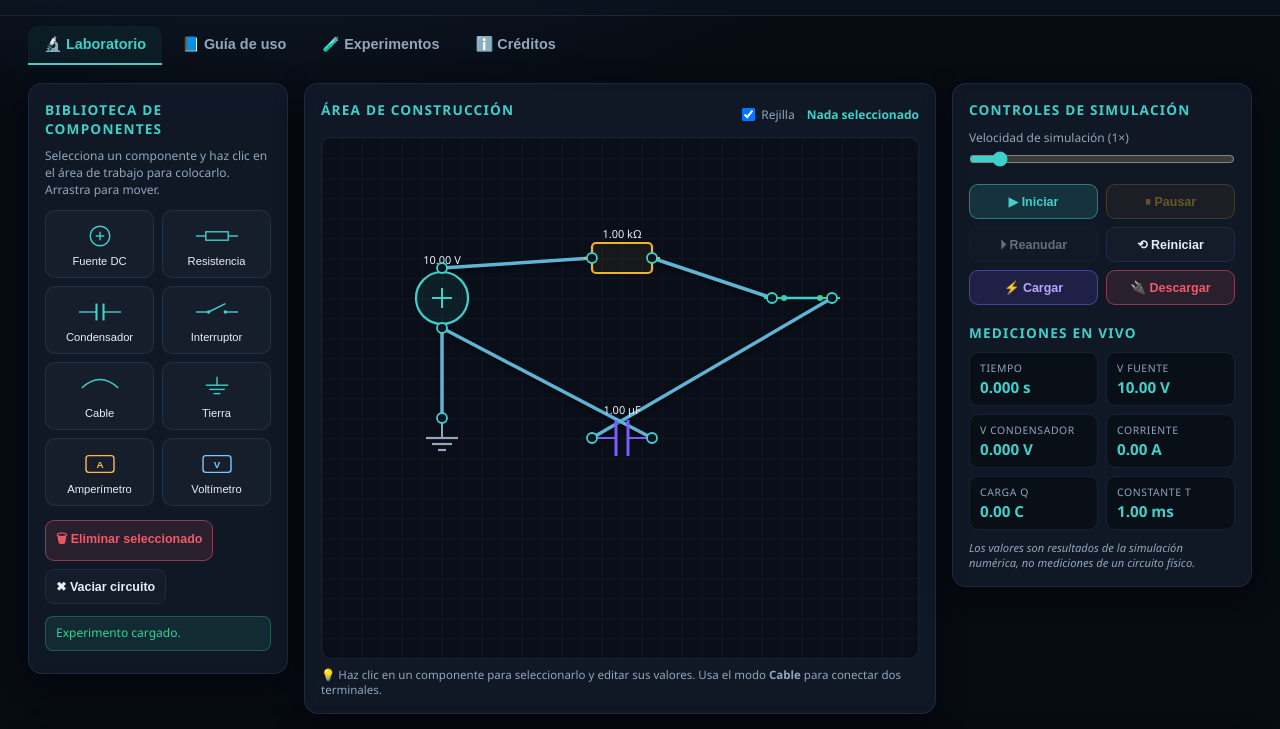
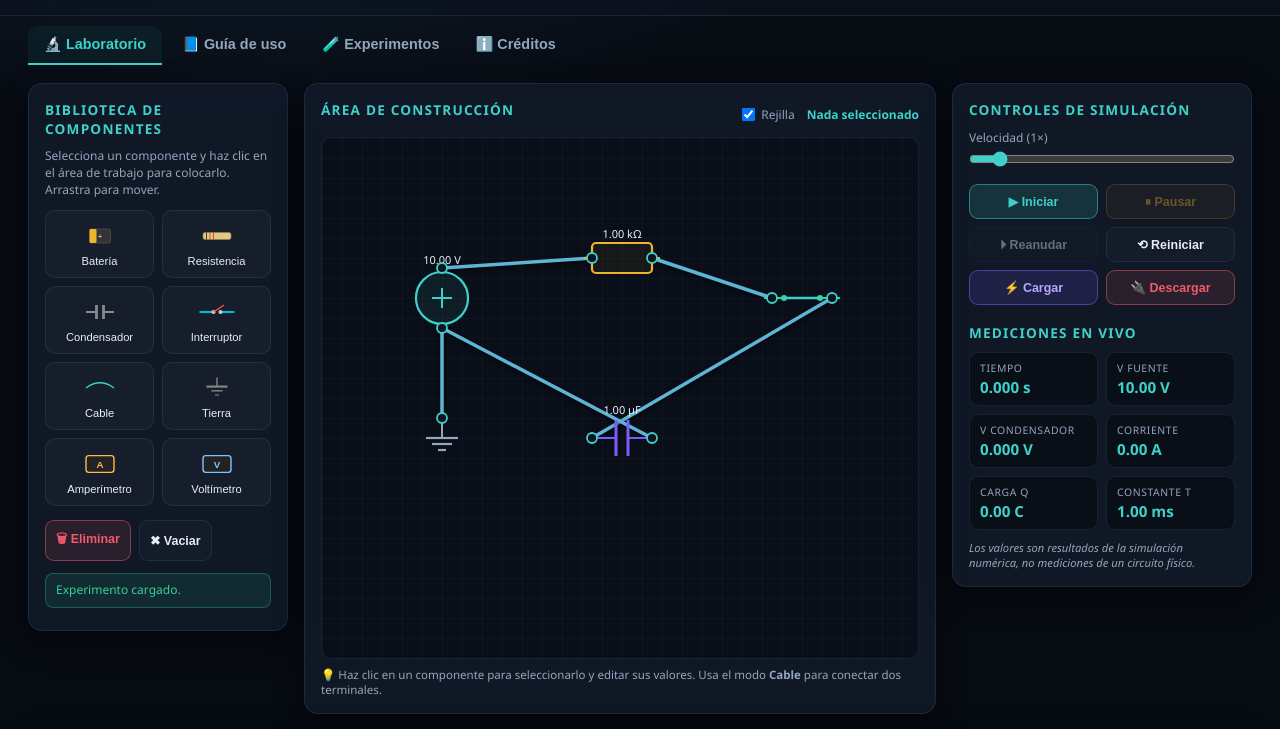
Before and after one commit to roger1997villa/simulador_fisica_II, a plain HTML site: page index.html in a window 1280 px wide. Shown: the part 68-797 px from the top of the page. Drawn offline with Linux system fonts and the light colour scheme.

```diff
--- a/index.html
+++ b/index.html
@@ -1,3 +1,4 @@
+
 <!DOCTYPE html>
 <html lang="es">
 <head>
@@ -42,18 +43,18 @@
         <h2 class="panel-title">Biblioteca de componentes</h2>
         <p class="panel-hint">Selecciona un componente y haz clic en el área de trabajo para colocarlo. Arrastra para mover.</p>
         <div class="component-grid">
-          <button class="comp-btn" data-comp="source" title="Fuente DC"><svg viewBox="0 0 60 40"><circle cx="30" cy="20" r="14" fill="none" stroke="currentColor" stroke-width="2"/><line x1="24" y1="20" x2="36" y2="20" stroke="currentColor" stroke-width="2"/><line x1="30" y1="14" x2="30" y2="26" stroke="currentColor" stroke-width="2"/></svg><span>Fuente DC</span></button>
-          <button class="comp-btn" data-comp="resistor" title="Resistencia"><svg viewBox="0 0 60 40"><rect x="14" y="14" width="32" height="12" fill="none" stroke="currentColor" stroke-width="2"/><line x1="0" y1="20" x2="14" y2="20" stroke="currentColor" stroke-width="2"/><line x1="46" y1="20" x2="60" y2="20" stroke="currentColor" stroke-width="2"/></svg><span>Resistencia</span></button>
-          <button class="comp-btn" data-comp="capacitor" title="Condensador"><svg viewBox="0 0 60 40"><line x1="0" y1="20" x2="25" y2="20" stroke="currentColor" stroke-width="2"/><line x1="25" y1="8" x2="25" y2="32" stroke="currentColor" stroke-width="3"/><line x1="35" y1="8" x2="35" y2="32" stroke="currentColor" stroke-width="3"/><line x1="35" y1="20" x2="60" y2="20" stroke="currentColor" stroke-width="2"/></svg><span>Condensador</span></button>
-          <button class="comp-btn" data-comp="switch" title="Interruptor"><svg viewBox="0 0 60 40"><line x1="0" y1="20" x2="18" y2="20" stroke="currentColor" stroke-width="2"/><line x1="42" y1="20" x2="60" y2="20" stroke="currentColor" stroke-width="2"/><line x1="18" y1="20" x2="42" y2="8" stroke="currentColor" stroke-width="2"/><circle cx="18" cy="20" r="2.5" fill="currentColor"/><circle cx="42" cy="20" r="2.5" fill="currentColor"/></svg><span>Interruptor</span></button>
-          <button class="comp-btn" data-comp="wire" title="Cable"><svg viewBox="0 0 60 40"><path d="M4 20 Q30 -4 56 20" fill="none" stroke="currentColor" stroke-width="2"/></svg><span>Cable</span></button>
-          <button class="comp-btn" data-comp="ground" title="Tierra"><svg viewBox="0 0 60 40"><line x1="30" y1="4" x2="30" y2="16" stroke="currentColor" stroke-width="2"/><line x1="14" y1="16" x2="46" y2="16" stroke="currentColor" stroke-width="2"/><line x1="19" y1="22" x2="41" y2="22" stroke="currentColor" stroke-width="2"/><line x1="25" y1="28" x2="35" y2="28" stroke="currentColor" stroke-width="2"/></svg><span>Tierra</span></button>
-          <button class="comp-btn" data-comp="ammeter" title="Amperímetro"><svg viewBox="0 0 60 40"><rect x="10" y="8" width="40" height="24" rx="4" fill="none" stroke="#ffb84d" stroke-width="2"/><text x="30" y="26" text-anchor="middle" font-size="14" fill="#ffb84d" font-weight="bold">A</text></svg><span>Amperímetro</span></button>
-          <button class="comp-btn" data-comp="voltmeter" title="Voltímetro"><svg viewBox="0 0 60 40"><rect x="10" y="8" width="40" height="24" rx="4" fill="none" stroke="#7cc7ff" stroke-width="2"/><text x="30" y="26" text-anchor="middle" font-size="14" fill="#7cc7ff" font-weight="bold">V</text></svg><span>Voltímetro</span></button>
+          <button class="comp-btn" data-comp="source" title="Fuente DC"><svg viewBox="0 0 60 40"><rect x="15" y="10" width="30" height="20" rx="2" fill="#333" stroke="#555"/><rect x="15" y="10" width="10" height="20" fill="#f0b429" rx="2"/><text x="30" y="24" text-anchor="middle" font-size="10" fill="#fff">+</text></svg><span>Batería</span></button>
+          <button class="comp-btn" data-comp="resistor" title="Resistencia"><svg viewBox="0 0 60 40"><rect x="10" y="15" width="40" height="10" fill="#e0c88a" stroke="#a08040" rx="3"/><line x1="15" y1="15" x2="15" y2="25" stroke="#000"/><line x1="20" y1="15" x2="20" y2="25" stroke="#8B4513"/><line x1="25" y1="15" x2="25" y2="25" stroke="#FF0000"/></svg><span>Resistencia</span></button>
+          <button class="comp-btn" data-comp="capacitor" title="Condensador"><svg viewBox="0 0 60 40"><line x1="10" y1="20" x2="25" y2="20" stroke="#888" stroke-width="3"/><line x1="25" y1="10" x2="25" y2="30" stroke="#888" stroke-width="4"/><line x1="35" y1="10" x2="35" y2="30" stroke="#888" stroke-width="4"/><line x1="35" y1="20" x2="50" y2="20" stroke="#888" stroke-width="3"/></svg><span>Condensador</span></button>
+          <button class="comp-btn" data-comp="switch" title="Interruptor"><svg viewBox="0 0 60 40"><line x1="5" y1="20" x2="25" y2="20" stroke="#00bcd4" stroke-width="3"/><line x1="35" y1="20" x2="55" y2="20" stroke="#00bcd4" stroke-width="3"/><circle cx="25" cy="20" r="3" fill="#ccc"/><circle cx="35" cy="20" r="3" fill="#ccc"/><line x1="25" y1="20" x2="40" y2="10" stroke="#ff5252" stroke-width="2"/></svg><span>Interruptor</span></button>
+          <button class="comp-btn" data-comp="wire" title="Cable"><svg viewBox="0 0 60 40"><path d="M10 20 Q30 5 50 20" fill="none" stroke="#3fd0c9" stroke-width="2"/></svg><span>Cable</span></button>
+          <button class="comp-btn" data-comp="ground" title="Tierra"><svg viewBox="0 0 60 40"><line x1="30" y1="5" x2="30" y2="18" stroke="#888" stroke-width="2"/><line x1="15" y1="18" x2="45" y2="18" stroke="#888" stroke-width="3"/><line x1="22" y1="24" x2="38" y2="24" stroke="#888" stroke-width="2"/><line x1="27" y1="30" x2="33" y2="30" stroke="#888" stroke-width="1.5"/></svg><span>Tierra</span></button>
+          <button class="comp-btn" data-comp="ammeter" title="Amperímetro"><svg viewBox="0 0 60 40"><rect x="10" y="8" width="40" height="24" rx="4" fill="#222" stroke="#ffb84d" stroke-width="2"/><text x="30" y="26" text-anchor="middle" font-size="14" fill="#ffb84d" font-weight="bold">A</text></svg><span>Amperímetro</span></button>
+          <button class="comp-btn" data-comp="voltmeter" title="Voltímetro"><svg viewBox="0 0 60 40"><rect x="10" y="8" width="40" height="24" rx="4" fill="#222" stroke="#7cc7ff" stroke-width="2"/><text x="30" y="26" text-anchor="middle" font-size="14" fill="#7cc7ff" font-weight="bold">V</text></svg><span>Voltímetro</span></button>
         </div>
         <div class="tool-actions">
-          <button id="btn-delete" class="btn btn-danger">🗑 Eliminar seleccionado</button>
-          <button id="btn-clear" class="btn btn-ghost">✖ Vaciar circuito</button>
+          <button id="btn-delete" class="btn btn-danger">🗑 Eliminar</button>
+          <button id="btn-clear" class="btn btn-ghost">✖ Vaciar</button>
         </div>
         <div class="warnings" id="warnings" aria-live="polite"></div>
       </aside>
@@ -74,18 +75,15 @@
               </pattern>
               <filter id="glow" x="-50%" y="-50%" width="200%" height="200%">
                 <feGaussianBlur stdDeviation="2" result="blur" />
-                <feMerge>
-                  <feMergeNode in="blur" />
-                  <feMergeNode in="SourceGraphic" />
-                </feMerge>
+                <feMerge><feMergeNode in="blur" /><feMergeNode in="SourceGraphic" /></feMerge>
               </filter>
               <filter id="shadow">
-                <feDropShadow dx="1" dy="1" stdDeviation="1" flood-color="#000" flood-opacity="0.8"/>
+                <feDropShadow dx="2" dy="2" stdDeviation="2" flood-color="#000" flood-opacity="0.7"/>
               </filter>
             </defs>
             <rect id="grid-bg" width="100%" height="100%" fill="url(#grid)"/>
             <g id="wires-layer"></g>
-            <g id="particles-layer"></g> <!-- Nueva capa para electrones -->
+            <g id="particles-layer"></g>
             <g id="components-layer"></g>
             <g id="instruments-layer"></g>
           </svg>
@@ -96,7 +94,7 @@
       <aside class="panel panel-controls">
         <h2 class="panel-title">Controles de simulación</h2>
         <div class="control-group">
-          <label class="field-label">Velocidad de simulación (<span id="speed-val">1×</span>)</label>
+          <label class="field-label">Velocidad (<span id="speed-val">1×</span>)</label>
           <input type="range" id="speed" min="0.1" max="10" step="0.1" value="1" class="slider" />
         </div>
         <div class="btn-grid">
@@ -112,8 +110,8 @@
           <div class="meter"><span class="meter-label">Tiempo</span><span class="meter-value" id="m-time">0.000 s</span></div>
           <div class="meter"><span class="meter-label">V fuente</span><span class="meter-value" id="m-vsource">0.00 V</span></div>
           <div class="meter"><span class="meter-label">V condensador</span><span class="meter-value" id="m-vc">0.00 V</span></div>
-          <div class="meter"><span class="meter-label">Corriente</span><span class="meter-value" id="m-i">0.00 µA</span></div>
-          <div class="meter"><span class="meter-label">Carga Q</span><span class="meter-value" id="m-q">0.00 µC</span></div>
+          <div class="meter"><span class="meter-label">Corriente</span><span class="meter-value" id="m-i">0.00 A</span></div>
+          <div class="meter"><span class="meter-label">Carga Q</span><span class="meter-value" id="m-q">0.00 C</span></div>
           <div class="meter"><span class="meter-label">Constante τ</span><span class="meter-value" id="m-tau">– s</span></div>
         </div>
         <p class="small-note">Los valores son resultados de la simulación numérica, no mediciones de un circuito físico.</p>
@@ -139,7 +137,7 @@
         <article class="guide-step"><h3>2. Seleccionar componentes</h3><p>Haz clic en cualquier tarjeta de la biblioteca. El componente aparecerá en el área de trabajo; arrástralo para reposicionarlo.</p></article>
         <article class="guide-step"><h3>3. Ubicar una resistencia</h3><p>Selecciona <em>Resistencia</em>, colócala y haz clic sobre ella para editar su valor en ohmios (Ω).</p></article>
         <article class="guide-step"><h3>4. Incorporar un condensador</h3><p>Selecciona <em>Condensador</em>. Puedes ingresar el valor en F, µF o nF.</p></article>
-        <article class="guide-step"><h3>5. Agregar fuente de voltaje</h3><p>Selecciona <em>Fuente DC</em> y ajusta su voltaje (V).</p></article>
+        <article class="guide-step"><h3>5. Agregar fuente de voltaje</h3><p>Selecciona <em>Batería</em> y ajusta su voltaje (V).</p></article>
         <article class="guide-step"><h3>6. Conectar con cables</h3><p>Selecciona el modo <em>Cable</em>, haz clic en el terminal de origen y luego en el de destino. ¡Verás electrones fluyendo!</p></article>
         <article class="guide-step"><h3>7. Modificar valores</h3><p>Haz clic en cualquier componente. En el panel derecho edita su valor y pulsa <em>Aplicar</em>.</p></article>
         <article class="guide-step"><h3>8. Usar el interruptor</h3><p>Haz clic sobre el interruptor en el área de trabajo para alternar entre abierto (○) y cerrado (●).</p></article>
```
